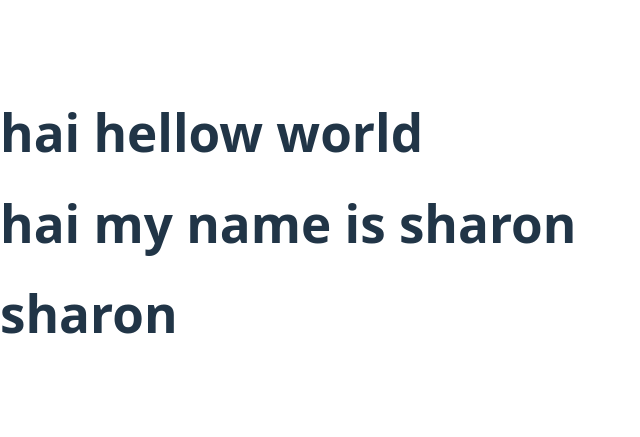
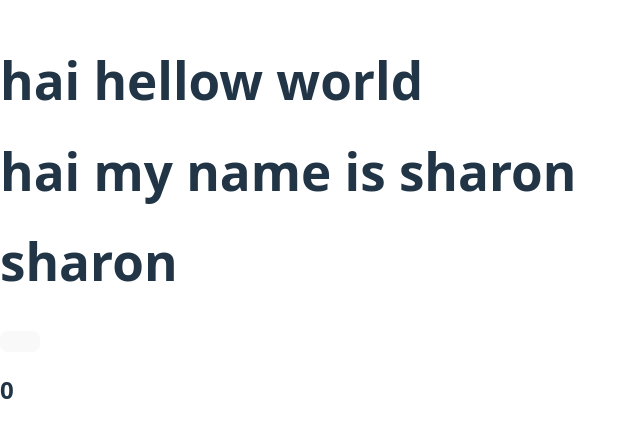
Before and after one commit to sharon884/React-practise-, a React (Vite) app: page / in a window 1280 px wide. Shown: the part 177-614 px from the top of the page, without its empty margins (0-640 px from the left). Built offline with nearby package versions, Linux system fonts and the light colour scheme.

Commit message:
example for passing props from parrent to child

```diff
--- a/src/Child.jsx
+++ b/src/Child.jsx
@@ -1,13 +1,16 @@
 import React from "react";
 
-export function Child ({prop}) {
+export function Child ({prop, fuc}) {
 
 
     let name = prop;
 
+    const age = 20;
+
     return (
         <>
         <h1>{name}</h1>
+        <button onClick={() => fuc(age)}></button>
         </>
     )
 }
--- a/src/Parrent.jsx
+++ b/src/Parrent.jsx
@@ -4,10 +4,17 @@ import { Child } from "./Child";
 
 export function Parrent () {
 
+
+    const propfromChild = ( prop )=> {
+
+        setAge(prop)
+    };
+const [ age, setAge ] = useState(0);
 const [ name, SetName  ] = useState("sharon");
     return (
         <>
-        <Child prop={name}/>
+        <Child prop={name}  fuc={propfromChild}/>
+        <h2>{age}</h2>
         </>
     )
 };
```
